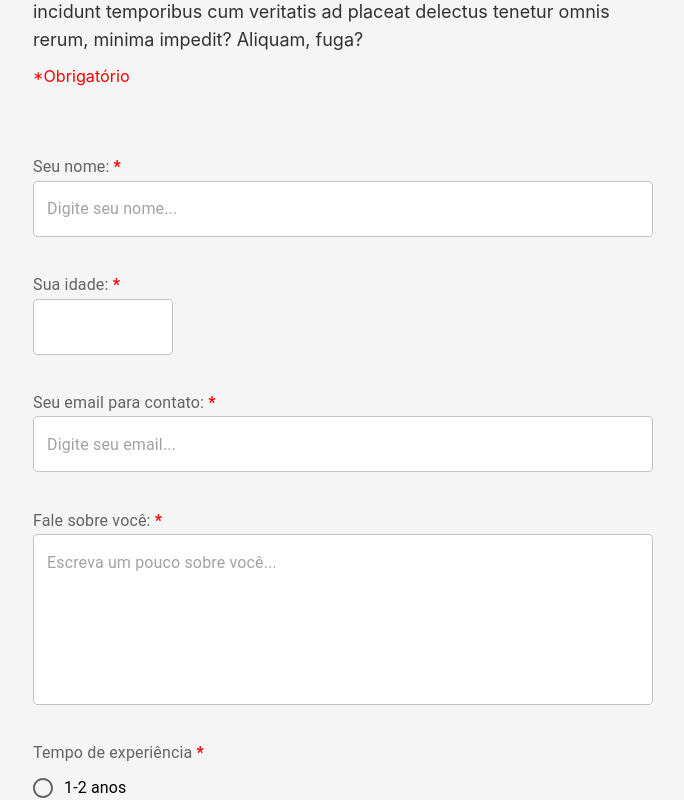
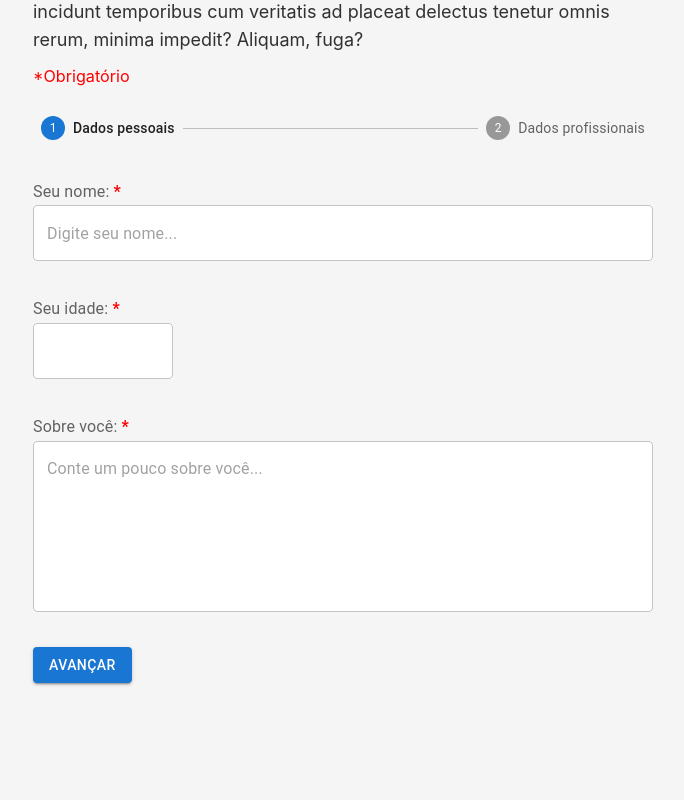
Before and after one commit to iagobruno/dynamic-form-with-formik, a React (Vite) app: page / in a window 1280 px wide. Shown: the part 180-980 px from the top of the page, without its empty margins (297-981 px from the left). After the commit the page ends 923 px from the top, so only its background shows below. Built offline with nearby package versions, Linux system fonts and the light colour scheme.

Commit message:
feat: allow separating fields on multiple pages/steps

```diff
--- a/form-data.json
+++ b/form-data.json
@@ -4,9 +4,9 @@
             "title": "Dados pessoais",
             "fields": [
               {
-                    "label": "Seu nome:",
                 "type": "text",
                 "name": "name",
+                "label": "Seu nome:",
                 "placeholder": "Digite seu nome...",
                 "validations": {
                   "required": true,
@@ -15,42 +15,40 @@
                 }
               },
               {
-                    "label": "Sua idade:",
                 "type": "number",
                 "name": "age",
+                "label": "Seu idade:",
                 "validations": {
                   "required": true,
                   "min": 16
                 }
               },
               {
-                  "label": "Seu email para contato:",
-                  "type": "text",
-                  "name": "email",
-                  "placeholder": "Digite seu email...",
+                "type": "textarea",
+                "name": "about",
+                "label": "Sobre você:",
+                "placeholder": "Conte um pouco sobre você...",
                 "validations": {
                   "required": true,
-                      "email": true
+                  "min": 20,
+                  "max": 10000
                 }
+              }
+            ]
         },
         {
-                  "label": "Fale sobre você:",
-                  "type": "textarea",
-                  "name": "about",
-                  "placeholder": "Escreva um pouco sobre você...",
-                  "validations": {
-                      "required": true,
-                      "min": 20
-                  }
-              },
+          "title": "Dados profissionais",
+          "fields": [
             {
-                  "label": "Tempo de experiência",
               "type": "radio",
               "name": "experience",
+              "label": "A quanto tempo você trabalha na área?",
               "options": [
-                    "1-2 anos",
-                    "3-5 anos",
-                    "5-10 anos",
+                "1 ano",
+                "2 - 3 anos",
+                "4 - 5 anos",
+                "5 - 8 anos",
+                "8 - 10 anos",
                 "+ 10 anos"
               ],
               "validations": {
@@ -58,30 +56,40 @@
               }
             },
             {
-                  "label": "Em qual área você quer atuar?",
               "type": "checkbox",
               "name": "area",
+              "label": "Qual seu área de atuação?",
               "options": [
                 "Front-end",
                 "Back-end",
                 "Full-stack",
                 "Mobile",
-                    "Desktop"
+                "Desktop",
+                "Games"
               ],
               "validations": {
                 "required": true,
-                    "min": 1,
-                    "max": 3
+                "min": 1
               }
             },
             {
-                  "label": "Você assiste Big Brother Brasil?",
               "type": "select",
-                  "name": "bbb",
+              "name": "language",
+              "label": "Qual linguagem de programação que você mais tem confiança para trabalhar?",
               "options": [
-                    "sim, sempre",
-                    "as vezes",
-                    "não assisto"
+                "JavaScript",
+                "PHP",
+                "Python",
+                "Ruby",
+                "Go",
+                "Rust",
+                "Elixir",
+                "Java",
+                "Swift",
+                "Kotlin",
+                "Dart",
+                "C#",
+                ".NET"
               ],
               "validations": {
                 "required": true
--- a/src/App.tsx
+++ b/src/App.tsx
@@ -1,7 +1,8 @@
 import React, { useState } from 'react'
 import styled from 'styled-components'
-import Form from './components/Form'
+import DynamicForm from './components/DynamicForm'
 import formData from '../form-data.json'
+console.log('formData :', formData)
 
 export default function App() {
   return (
@@ -15,9 +16,10 @@ export default function App() {
         <RequiredText>*Obrigatório</RequiredText>
       </Description>
 
-      <Form
-        fields={formData.groups[0].fields}
-        onSubmit={async () => console.log('ENVIOU')}
+      <DynamicForm
+        // @ts-ignore
+        form={formData.groups}
+        onSubmit={async (values) => console.log('ENVIOU', values)}
       />
     </Container>
   )
@@ -29,7 +31,7 @@ const Container = styled.div`
   flex-direction: column;
   /* justify-content: center; */
   align-items: flex-start;
-  width: min(660px, 100vw);
+  width: min(660px, 100%);
 `
 
 const Title = styled.h1`
--- a/src/common/types.ts
+++ b/src/common/types.ts
@@ -1,3 +1,5 @@
+export type IFormSectionGroup = IFormSection[]
+
 export interface IFormSection {
   title: string
   fields: IFieldGroup
--- /dev/null
+++ b/src/components/DynamicForm.tsx
@@ -0,0 +1,69 @@
+import React, { useState, useRef } from 'react'
+import { Stepper, Step, StepButton } from '@mui/material'
+import type { IFormSectionGroup } from '../common/types'
+import { FormikProps } from 'formik'
+import Form from './Form'
+
+interface Props {
+  form: IFormSectionGroup
+  onSubmit: (values: Record<string, string | string[]>) => Promise<void>
+}
+
+export default function DynamicForm(props: Props) {
+  const allValues = useRef({})
+  const formikRef = useRef<FormikProps<any> | null>(null)
+  const [activeStep, setActiveStep] = useState(0)
+  const section = props.form[activeStep]
+  const steps = props.form.length
+  const isLastStep = activeStep === steps - 1
+
+  function onSubmit(newValues: Record<string, any>) {
+    allValues.current = {
+      ...allValues.current,
+      ...formikRef.current?.values,
+    }
+
+    if (isLastStep) {
+      formikRef.current?.setSubmitting(true)
+      props.onSubmit(allValues.current).finally(() => {
+        formikRef.current?.setSubmitting(false)
+      })
+    } else {
+      const nextStep = activeStep + 1
+      handleStepChange(nextStep)
+      console.log('NEXT STEP')
+    }
+  }
+
+  function handleStepChange(step: number) {
+    allValues.current = {
+      ...allValues.current,
+      ...formikRef.current?.values,
+    }
+    setActiveStep(step)
+  }
+
+  return (
+    <>
+      <Stepper nonLinear activeStep={activeStep} style={{ width: '100%' }}>
+        {props.form.map((section, index) => (
+          <Step key={section.title} completed={false}>
+            <StepButton color="inherit" onClick={() => handleStepChange(index)}>
+              {section.title}
+            </StepButton>
+          </Step>
+        ))}
+      </Stepper>
+
+      <Form
+        fields={section.fields}
+        initialValues={allValues.current}
+        onSubmit={onSubmit}
+        formikRef={formikRef}
+        buttonText={isLastStep ? 'Enviar' : 'Avançar'}
+        // Instruct React to remount the component on "activeStep" state change
+        key={activeStep}
+      />
+    </>
+  )
+}
--- a/src/components/Field.tsx
+++ b/src/components/Field.tsx
@@ -29,13 +29,12 @@ function Field({ formik, ...props }: FieldProps) {
 
   function renderControl() {
     if (props.type === 'text' || props.type === 'textarea') {
-      console.log('RENDERIZOU')
       return (
         <TextField
           {...commonInputProps}
           id={fieldId}
           type={props.name === 'email' ? 'email' : 'text'}
-          value={formik.values[props.name]}
+          value={formik.values[props.name] ?? ''}
           placeholder={props.placeholder}
           error={hasError}
           multiline={props.type === 'textarea'}
@@ -60,7 +59,7 @@ function Field({ formik, ...props }: FieldProps) {
           {...commonInputProps}
           id={fieldId}
           type="number"
-          value={formik.values[props.name]}
+          value={formik.values[props.name] ?? ''}
           error={hasError}
           inputProps={{
             required: props.validations?.required,
@@ -78,7 +77,10 @@ function Field({ formik, ...props }: FieldProps) {
 
     if (props.type === 'radio') {
       return (
-        <RadioGroup>
+        <RadioGroup
+          {...commonInputProps}
+          value={formik.values[props.name] ?? ''}
+        >
           {props.options!.map((option) => (
             <FormControlLabel
               key={option}
@@ -96,7 +98,13 @@ function Field({ formik, ...props }: FieldProps) {
           {props.options!.map((option) => (
             <FormControlLabel
               key={option}
-              control={<Checkbox {...commonInputProps} value={option} />}
+              control={
+                <Checkbox
+                  {...commonInputProps}
+                  checked={formik.values[props.name]?.includes(option) ?? false}
+                  value={option}
+                />
+              }
               label={option}
             />
           ))}
--- a/src/components/Form.tsx
+++ b/src/components/Form.tsx
@@ -6,9 +6,14 @@ import type { IFieldGroup } from '../common/types'
 import constructYupSchema from '../common/constructYupSchema'
 import Field from './Field'
 
+type Values = Record<string, string | string[]>
+
 interface FormProps {
   fields: IFieldGroup
-  onSubmit?: () => void
+  initialValues: Values
+  buttonText: string
+  onSubmit: (values: Values) => void
+  formikRef?: React.MutableRefObject<any>
 }
 
 export default function Form(props: FormProps) {
@@ -17,11 +22,12 @@ export default function Form(props: FormProps) {
     [props.fields]
   )
   const formik = useFormik({
-    initialValues: {},
+    initialValues: props.initialValues,
     validationSchema,
     validateOnMount: true,
-    onSubmit: () => props.onSubmit?.(),
+    onSubmit: props.onSubmit,
   })
+  props.formikRef!.current = formik
 
   return (
     <StyledForm onSubmit={formik.handleSubmit}>
@@ -40,7 +46,7 @@ export default function Form(props: FormProps) {
           }
           variant="contained"
         >
-          {formik.isSubmitting ? 'Enviando...' : 'Enviar'}
+          {props.buttonText}
         </Button>
       </div>
     </StyledForm>
--- a/src/global.css
+++ b/src/global.css
@@ -5,8 +5,7 @@
 html,
 body,
 #root {
-    height: 100vh;
-    width: 100vw;
+    width: 100%;
     margin: 0;
 }
 
```
Also changed, not shown: 1 other file (tests, documents, lock files or other folders). Lines whose indentation alone changed are shown as unchanged.
